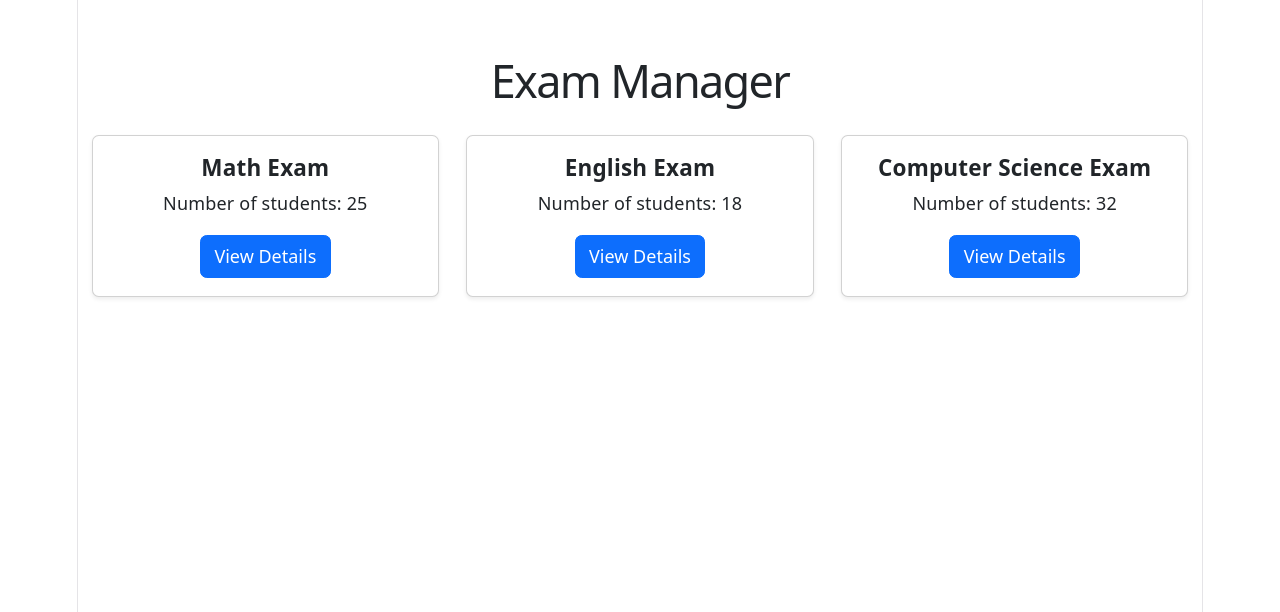
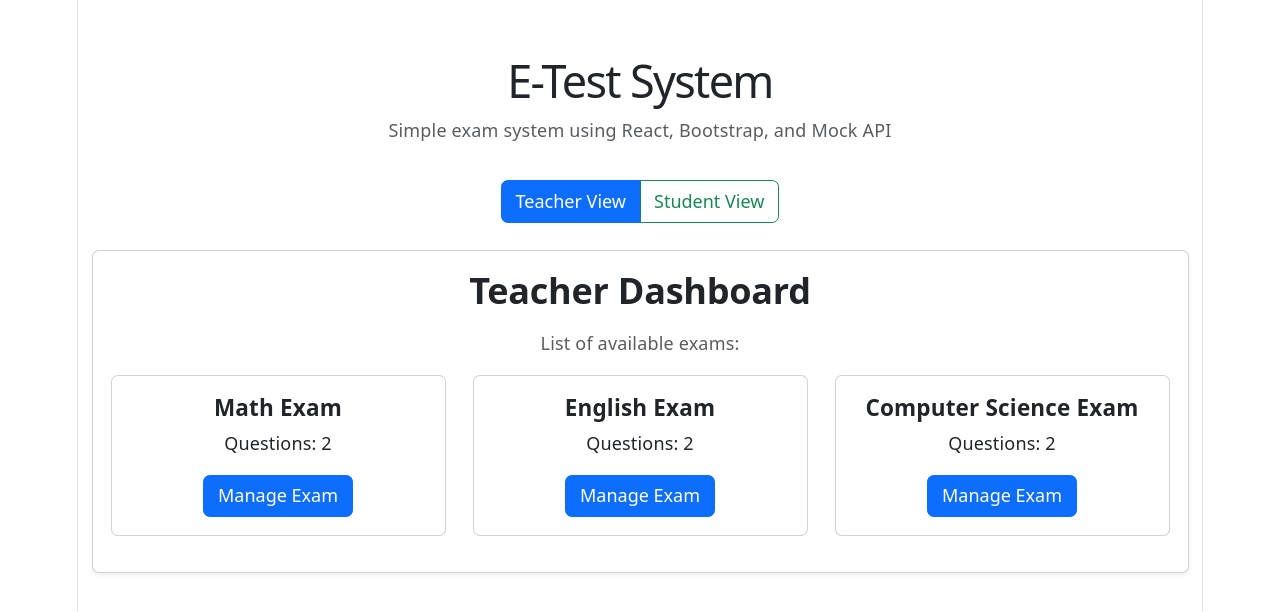
Before and after one commit to shathashams/ExamApp, a React (Vite) app in the folder client/: page / in a window 1280 px wide. Shown: the top 612 px of the page. Built offline with nearby package versions, Linux system fonts and the light colour scheme.

Commit message:
add teacher student dashboard

```diff
--- a/client/src/App.jsx
+++ b/client/src/App.jsx
@@ -1,31 +1,42 @@
+// הקומפוננטה הראשית של האפליקציה, שמנהלת מעבר בין תצוגת מורה לתצוגת תלמיד
+
+import { useState } from 'react'
+import TeacherDashboard from './TeacherDashboard'
+import StudentPortal from './StudentPortal'
 import './App.css'
 
 function App() {
-  const exams = [
-    { id: 1, title: 'Math Exam', students: 25 },
-    { id: 2, title: 'English Exam', students: 18 },
-    { id: 3, title: 'Computer Science Exam', students: 32 },
-  ]
+  // משתנה זה שומר איזה תפקיד מוצג כרגע: מורה או תלמיד
+  const [role, setRole] = useState('teacher')
 
   return (
     <div className="container mt-5">
-      <h1 className="text-center mb-4">Exam Manager</h1>
+      <div className="text-center mb-4">
+        <h1>E-Test System</h1>
+        <p className="text-muted">
+          Simple exam system using React, Bootstrap, and Mock API
+        </p>
 
-      <div className="row">
-        {exams.map((exam) => (
-          <div className="col-md-4 mb-3" key={exam.id}>
-            <div className="card shadow-sm">
-              <div className="card-body">
-                <h5 className="card-title">{exam.title}</h5>
-                <p className="card-text">
-                  Number of students: {exam.students}
-                </p>
-                <button className="btn btn-primary">View Details</button>
-              </div>
-            </div>
-          </div>
-        ))}
+        {/* כפתורים שמדמים בחירת תפקיד במערכת */}
+        <div className="btn-group mt-3">
+          <button
+            className={`btn ${role === 'teacher' ? 'btn-primary' : 'btn-outline-primary'}`}
+            onClick={() => setRole('teacher')}
+          >
+            Teacher View
+          </button>
+
+          <button
+            className={`btn ${role === 'student' ? 'btn-success' : 'btn-outline-success'}`}
+            onClick={() => setRole('student')}
+          >
+            Student View
+          </button>
+        </div>
       </div>
+
+      {/* לפי התפקיד שנבחר, מוצגת הקומפוננטה המתאימה */}
+      {role === 'teacher' ? <TeacherDashboard /> : <StudentPortal />}
     </div>
   )
 }
--- /dev/null
+++ b/client/src/StudentPortal.jsx
@@ -0,0 +1,70 @@
+// קומפוננטה זו מאפשרת לתלמיד להכניס מזהה מבחן ולהציג את השאלות שלו
+
+import { useState } from 'react'
+import { getExamById } from './api/examService'
+
+function StudentPortal() {
+  const [examId, setExamId] = useState('')
+  const [exam, setExam] = useState(null)
+  const [message, setMessage] = useState('')
+
+  const handleStartExam = async () => {
+    if (!examId) {
+      setMessage('Please enter an exam ID.')
+      setExam(null)
+      return
+    }
+
+    const data = await getExamById(examId)
+
+    if (!data) {
+      setMessage('Exam not found.')
+      setExam(null)
+      return
+    }
+
+    setExam(data)
+    setMessage('')
+  }
+
+  return (
+    <div className="card shadow-sm">
+      <div className="card-body">
+        <h2 className="card-title mb-3">Student Portal</h2>
+        <p className="text-muted">Enter an exam ID to start.</p>
+
+        <div className="input-group mb-3">
+          <input
+            type="number"
+            className="form-control"
+            placeholder="Enter Exam ID to Start"
+            value={examId}
+            onChange={(e) => setExamId(e.target.value)}
+          />
+          <button className="btn btn-success" onClick={handleStartExam}>
+            Start
+          </button>
+        </div>
+
+        {/* הצגת הודעת שגיאה אם לא הוזן מזהה או אם המבחן לא נמצא */}
+        {message && <div className="alert alert-warning">{message}</div>}
+
+        {/* אם נמצא מבחן מתאים, מציגים את שם המבחן ואת רשימת השאלות */}
+        {exam && (
+          <div className="mt-4">
+            <h4>{exam.title}</h4>
+            <ul className="list-group">
+              {exam.questions.map((question) => (
+                <li className="list-group-item" key={question.id}>
+                  {question.text}
+                </li>
+              ))}
+            </ul>
+          </div>
+        )}
+      </div>
+    </div>
+  )
+}
+
+export default StudentPortal
--- /dev/null
+++ b/client/src/TeacherDashboard.jsx
@@ -0,0 +1,46 @@
+// קומפוננטה זו מציגה למורה את רשימת המבחנים במערכת
+
+import { useEffect, useState } from 'react'
+import { getAllExams } from './api/examService'
+
+function TeacherDashboard() {
+  const [exams, setExams] = useState([])
+
+  // בעת טעינת המסך, המערכת מביאה את רשימת המבחנים מהשירות המדומה
+  useEffect(() => {
+    const loadExams = async () => {
+      const data = await getAllExams()
+      setExams(data)
+    }
+
+    loadExams()
+  }, [])
+
+  // Bootstrap הצגת המבחנים ככרטיסים בעזרת
+  return (
+    <div className="card shadow-sm">
+      <div className="card-body">
+        <h2 className="card-title mb-3">Teacher Dashboard</h2>
+        <p className="text-muted">List of available exams:</p>
+
+        <div className="row">
+          {exams.map((exam) => (
+            <div className="col-md-4 mb-3" key={exam.id}>
+              <div className="card h-100">
+                <div className="card-body">
+                  <h5 className="card-title">{exam.title}</h5>
+                  <p className="card-text">
+                    Questions: {exam.questions.length}
+                  </p>
+                  <button className="btn btn-primary">Manage Exam</button>
+                </div>
+              </div>
+            </div>
+          ))}
+        </div>
+      </div>
+    </div>
+  )
+}
+
+export default TeacherDashboard
--- /dev/null
+++ b/client/src/api/examService.js
@@ -0,0 +1,34 @@
+// API קובץ זה מדמה שירות  שמחזיר נתונים כאילו הם מגיעים משרת
+
+import { exams } from './mockDb'
+
+//  Promise פונקציה זו מדמה זמן המתנה של בקשת רשת באמצעות  ו-
+const delay = (data) => {
+  return new Promise((resolve) => {
+    setTimeout(() => {
+      resolve(data)
+    }, 500)
+  })
+}
+
+// מחזירה את כל המבחנים הקיימים במאגר המדומה
+export const getAllExams = async () => {
+  return delay(exams)
+}
+
+// מחזירה מבחן לפי מזהה שהמשתמש הכניס
+export const getExamById = async (id) => {
+  const exam = exams.find((exam) => exam.id === Number(id))
+  return delay(exam)
+}
+
+// מוסיפה מבחן חדש למאגר המדומה ומחזירה אותו
+export const createExam = async (exam) => {
+  const newExam = {
+    id: exams.length + 1,
+    ...exam,
+  }
+
+  exams.push(newExam)
+  return delay(newExam)
+}
--- /dev/null
+++ b/client/src/api/mockDb.js
@@ -0,0 +1,36 @@
+// קובץ זה מכיל נתונים מדומים של המערכת במקום להשתמש בשרת אמיתי
+
+// מערך של מבחנים לדוגמה, כאשר לכל מבחן יש מזהה, כותרת ורשימת שאלות
+export const exams = [
+  {
+    id: 1,
+    title: 'Math Exam',
+    questions: [
+      { id: 1, text: 'What is 2 + 2?', answer: '4' },
+      { id: 2, text: 'What is 5 * 3?', answer: '15' },
+    ],
+  },
+  {
+    id: 2,
+    title: 'English Exam',
+    questions: [
+      { id: 1, text: 'What is the opposite of hot?', answer: 'cold' },
+      { id: 2, text: 'Complete: I ___ a student.', answer: 'am' },
+    ],
+  },
+  {
+    id: 3,
+    title: 'Computer Science Exam',
+    questions: [
+      { id: 1, text: 'What does HTML stand for?', answer: 'HyperText Markup Language' },
+      { id: 2, text: 'Which language is used with React?', answer: 'JavaScript' },
+    ],
+  },
+]
+
+// מערך ציונים מדומה של תלמידים, כהכנה לשימוש עתידי במערכת
+export const studentScores = [
+  { id: 1, studentName: 'Sara', examId: 1, score: 95 },
+  { id: 2, studentName: 'Omar', examId: 2, score: 88 },
+  { id: 3, studentName: 'Lina', examId: 3, score: 91 },
+]
```
